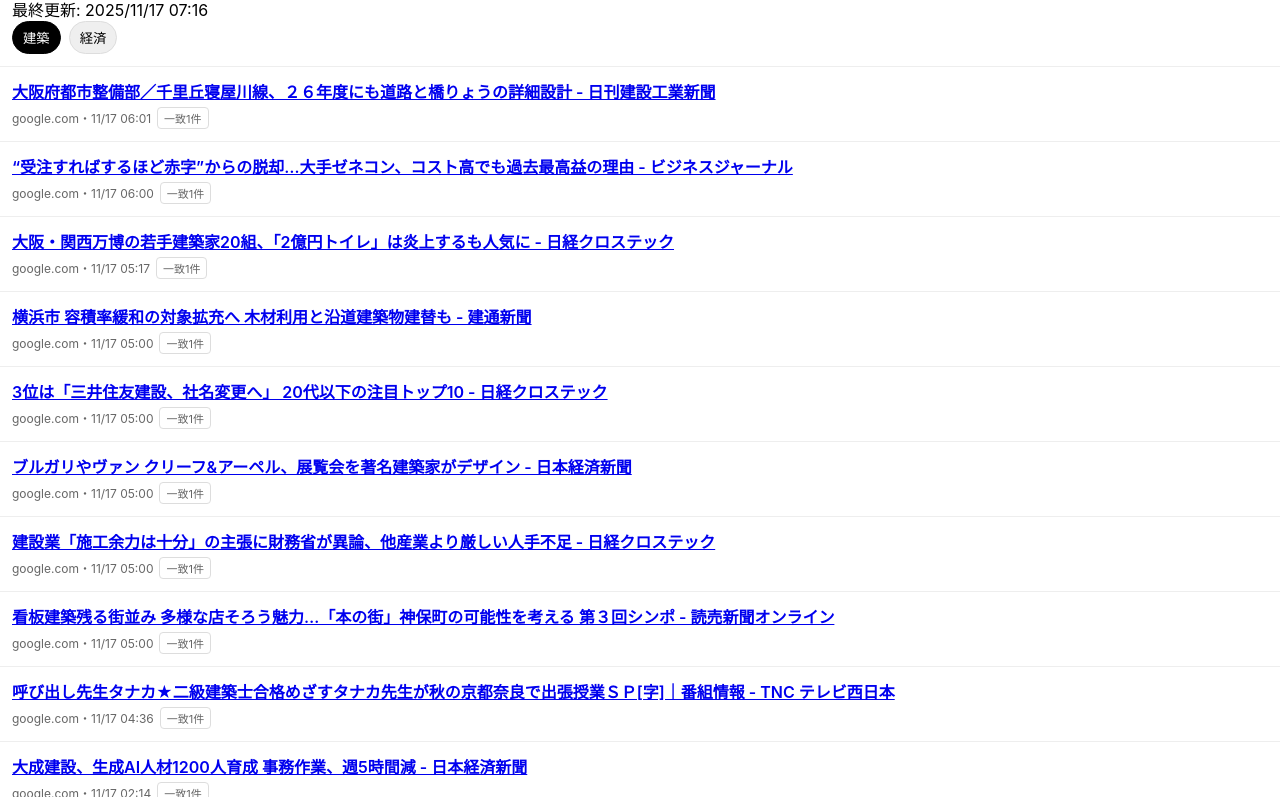
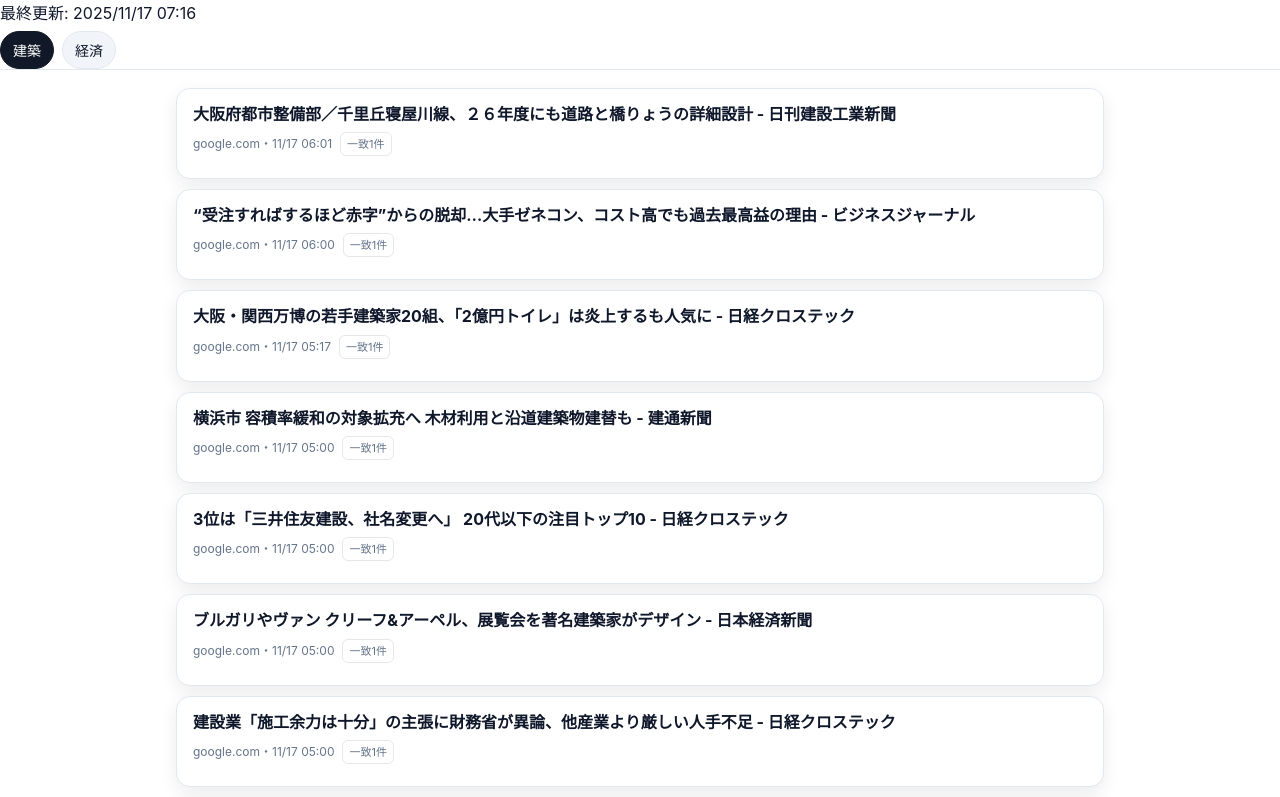
Before and after one commit to ToudaKaito/news-digest, a plain HTML site: page docs/index.html in a window 1280 px wide. Shown: the part 42-839 px from the top of the page. Drawn offline with Linux system fonts and the light colour scheme.

Commit message:
Update style.css

```diff
--- a/docs/style.css
+++ b/docs/style.css
@@ -1,11 +1,179 @@
-body { font-family: -apple-system, BlinkMacSystemFont, "Segoe UI", Arial, "Noto Sans JP", sans-serif; margin: 0; }
-header { position: sticky; top: 0; background: #fff; border-bottom: 1px solid #eee; padding: 12px; }
-h1 { margin: 0 0 6px 0; font-size: 18px; }
-#tabs { display: flex; gap: 8px; flex-wrap: wrap; }
-.tab { padding: 6px 10px; border: 1px solid #ddd; border-radius: 999px; cursor: pointer; }
-.tab.active { background: #000; color: #fff; border-color: #000; }
-.card { padding: 12px; border-bottom: 1px solid #eee; }
-.title { font-weight: 600; }
-.meta { font-size: 12px; color: #666; margin-top: 4px; }
-.badge { display: inline-block; font-size: 11px; padding: 2px 6px; border-radius: 4px; border: 1px solid #ddd; margin-left: 6px; }
-#foot { padding: 12px; color: #888; font-size: 12px; }
+/* =========
+   基本テーマ
+   ========= */
+:root {
+  --bg: #ffffff;
+  --text: #0f172a;        /* slate-900 */
+  --muted: #64748b;       /* slate-500 */
+  --line: #e2e8f0;        /* slate-200 */
+  --accent: #111827;      /* neutral-900 */
+  --link: #1d4ed8;        /* blue-700 */
+  --chip-bg: #f1f5f9;     /* slate-100 */
+  --badge-border: #e5e7eb;/* neutral-200 */
+  --card-bg: #ffffff;
+  --shadow: 0 6px 18px rgba(2, 6, 23, 0.08); /* slate-950 alpha */
+}
+
+/* ダークモード */
+@media (prefers-color-scheme: dark) {
+  :root {
+    --bg: #0b0f17;        /* near-black */
+    --text: #e5e7eb;      /* neutral-200 */
+    --muted: #94a3b8;     /* slate-400 */
+    --line: #1f2937;      /* slate-800 */
+    --accent: #ffffff;
+    --link: #8ab4f8;
+    --chip-bg: #111827;   /* slate-900 */
+    --badge-border: #374151;
+    --card-bg: #0f172a;   /* slate-900 */
+    --shadow: 0 8px 24px rgba(0, 0, 0, 0.35);
+  }
+}
+
+/* =========
+   ベース
+   ========= */
+* { box-sizing: border-box; }
+html, body { height: 100%; }
+body {
+  font-family: -apple-system, BlinkMacSystemFont, "Segoe UI", Arial, "Noto Sans JP", sans-serif;
+  background: var(--bg);
+  color: var(--text);
+  margin: 0;
+  line-height: 1.65;
+  -webkit-font-smoothing: antialiased;
+  text-rendering: optimizeLegibility;
+}
+
+/* アクセシビリティ：フォーカスリング */
+:focus-visible {
+  outline: 2px solid var(--link);
+  outline-offset: 2px;
+}
+
+/* =========
+   レイアウト
+   ========= */
+header {
+  position: sticky; top: 0; z-index: 10;
+  background: rgba( var(--bg-rgb, 255,255,255), 0.85 );
+  backdrop-filter: saturate(150%) blur(8px);
+  border-bottom: 1px solid var(--line);
+}
+header .inner,
+main, footer {
+  max-width: 960px;
+  margin: 0 auto;
+  padding: 12px 16px;
+}
+
+h1 {
+  margin: 0 0 6px 0;
+  font-size: clamp(18px, 2vw, 22px);
+  letter-spacing: .2px;
+}
+
+/* =========
+   タブ（カテゴリ）
+   ========= */
+#tabs {
+  display: flex; gap: 8px; flex-wrap: wrap;
+  padding-top: 4px;
+}
+.tab {
+  appearance: none;
+  padding: 8px 12px;
+  border: 1px solid var(--line);
+  border-radius: 999px;
+  background: var(--chip-bg);
+  color: var(--text);
+  font-size: 14px;
+  cursor: pointer;
+  transition: transform .06s ease, background-color .15s ease, border-color .15s ease;
+}
+.tab:hover { transform: translateY(-1px); }
+.tab:active { transform: translateY(0); }
+.tab.active {
+  background: var(--accent);
+  color: #fff;
+  border-color: var(--accent);
+}
+
+/* =========
+   カード（記事）
+   ========= */
+#list { padding-top: 8px; }
+
+.card {
+  background: var(--card-bg);
+  border: 1px solid var(--line);
+  border-radius: 14px;
+  padding: 14px 16px;
+  margin: 10px 0;
+  box-shadow: var(--shadow);
+  transition: transform .08s ease, box-shadow .15s ease, border-color .15s ease;
+}
+.card:hover {
+  transform: translateY(-2px);
+  box-shadow: 0 10px 28px rgba(2, 6, 23, 0.12);
+  border-color: transparent;
+}
+
+.title { font-weight: 650; font-size: 16px; line-height: 1.45; }
+.title a { color: var(--text); text-decoration: none; }
+.title a:hover { text-decoration: underline; }
+
+.meta {
+  font-size: 12px;
+  color: var(--muted);
+  margin-top: 6px;
+  display: flex; align-items: center; gap: 8px; flex-wrap: wrap;
+}
+
+.badge {
+  display: inline-block;
+  font-size: 11px;
+  padding: 2px 6px;
+  border-radius: 6px;
+  border: 1px solid var(--badge-border);
+}
+
+.card > div:last-child { /* summary */
+  margin-top: 8px;
+  font-size: 14px;
+  color: var(--text);
+}
+
+/* =========
+   フッター
+   ========= */
+footer {
+  border-top: 1px solid var(--line);
+  color: var(--muted);
+  font-size: 12px;
+}
+
+/* =========
+   ヘルパー
+   ========= */
+a { color: var(--link); }
+a:hover { text-decoration: underline; }
+
+/* ヘッダー背景の RGB 値（backdrop 用）を算出できない環境向けフォールバック */
+@media (prefers-color-scheme: light) {
+  :root { --bg-rgb: 255,255,255; }
+}
+@media (prefers-color-scheme: dark) {
+  :root { --bg-rgb: 11,15,23; }
+}
+
+/* モバイル余白調整 */
+@media (max-width: 480px) {
+  .card { padding: 12px 14px; border-radius: 12px; }
+  .tab { padding: 7px 10px; font-size: 13px; }
+}
+
+/* 低モーション環境 */
+@media (prefers-reduced-motion: reduce) {
+  .tab, .card { transition: none; }
+}
```
